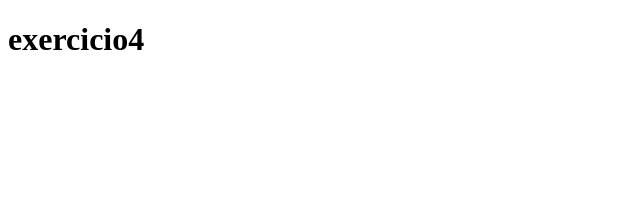
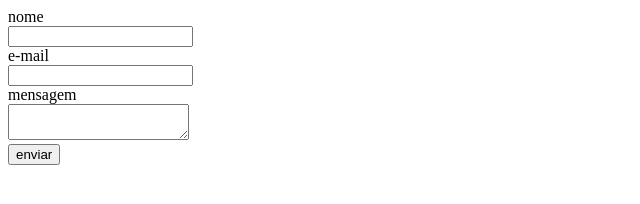
Before and after one commit to geovannafreitas/aulas-frontend, a plain HTML site: page exercicio4.html in a window 1280 px wide. Shown: the whole page, without its empty margins (0-640 px from the left). Drawn offline with Linux system fonts and the light colour scheme.

Commit message:
Add files via upload

```diff
--- a/exercicio4.html
+++ b/exercicio4.html
@@ -5,8 +5,21 @@
     <meta http-equiv="X-UA-Compatible" content="IE=edge">
     <meta name="viewport" content="width=device-width, initial-scale=1.0">
     <title>Document</title>
+    <style>
+        form label{
+            display:flex;
+        }
+        form button{
+            display:flex;
+        }
+    </style>
 </head>
 <body>
-    <h1>exercicio4</h1>
+    <form>
+        <label>nome</label><input type="text">
+        <label>e-mail</label><input type="email">
+        <label>mensagem</label><textarea></textarea>
+        <button>enviar</button>
+    </form>
 </body>
 </html>
```
